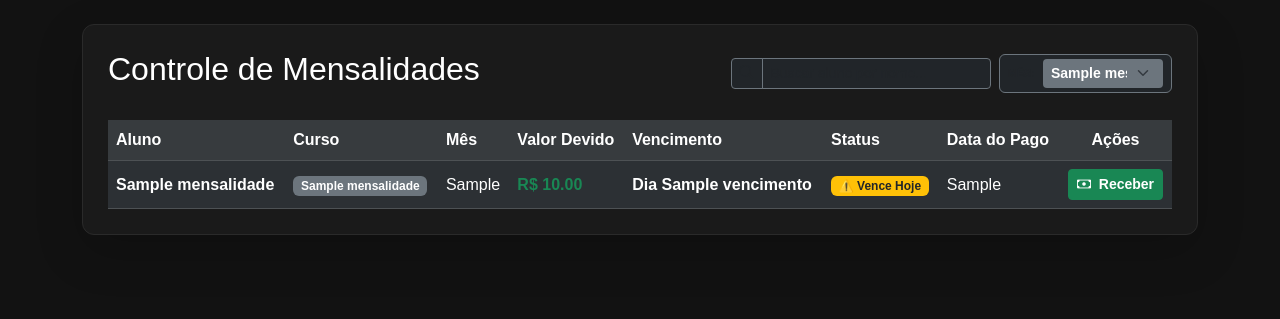
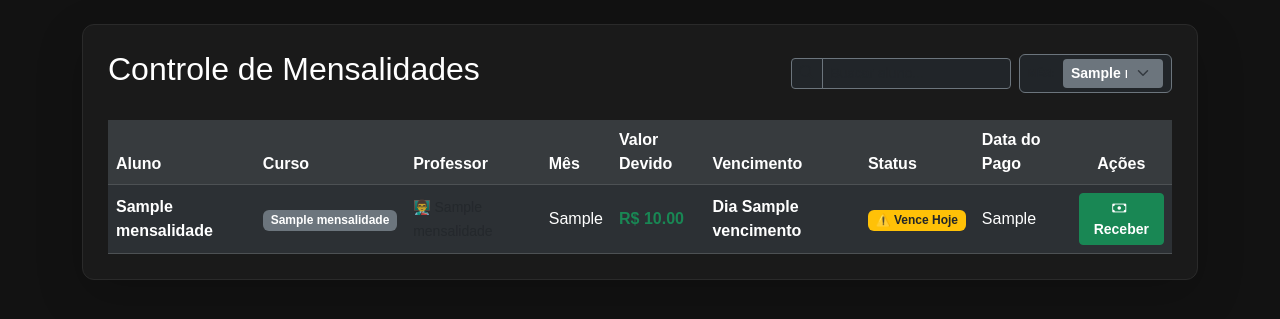
Before and after one commit to brunomoura88/music-school-manager, a Flask app: template templates/financeiro.html in a window 1280 px wide. Shown: the part 57-376 px from the top of the page. Run offline with Flask 3, Linux system fonts and the light colour scheme; the template is opened without the code that fills it: most values are stand-ins (such as "Sample title", 1, 10 or a date in 2020); some libraries are stand-ins or nearby versions.

Commit message:
Update financeiro.html

```diff
--- a/templates/financeiro.html
+++ b/templates/financeiro.html
@@ -31,7 +31,6 @@
       .table {
         color: white;
       }
-      /* CARDS DE RELATÓRIO */
       .card-faturamento {
         background-color: #222222;
         border: 1px solid #333333;
@@ -76,14 +75,27 @@
           <h2>Controle de Mensalidades</h2>
 
           <div class="d-flex align-items-center gap-2 flex-wrap">
-            <div class="input-group input-group-sm" style="width: 260px;">
+
+            {% if pode_ver_relatorio %}
+            <div class="d-flex align-items-center bg-dark p-1 px-2 rounded border border-secondary">
+              <label class="me-2 text-muted fw-bold text-uppercase small m-0" style="font-size: 11px;">Prof:</label>
+              <select id="filtroProfessor" class="form-select form-select-sm bg-secondary text-white border-0 fw-bold" onchange="filtrarTabela()" style="width: 150px; cursor: pointer">
+                <option value="TODOS">-- Todos --</option>
+                {% for prof in professores_lista %}
+                <option value="{{ prof }}">{{ prof }}</option>
+                {% endfor %}
+              </select>
+            </div>
+            {% endif %}
+
+            <div class="input-group input-group-sm" style="width: 220px;">
               <span class="input-group-text bg-dark border-secondary text-muted"><i class="bi bi-search"></i></span>
-              <input type="text" id="campoPesquisa" class="form-control bg-dark text-white border-secondary" placeholder="Buscar aluno por nome..." onkeyup="filtrarAlunos()">
+              <input type="text" id="campoPesquisa" class="form-control bg-dark text-white border-secondary" placeholder="Buscar aluno..." onkeyup="filtrarTabela()">
             </div>
 
             <form action="/financeiro" method="POST" class="d-flex align-items-center bg-dark p-1 px-2 rounded border border-secondary">
               <label class="me-2 text-muted fw-bold text-uppercase small m-0" style="font-size: 11px;">Mês:</label>
-              <select name="competencia_filtro" class="form-select form-select-sm bg-secondary text-white border-0 fw-bold" onchange="this.form.submit()" style="width: 120px; cursor: pointer">
+              <select name="competencia_filtro" class="form-select form-select-sm bg-secondary text-white border-0 fw-bold" onchange="this.form.submit()" style="width: 100px; cursor: pointer">
                 {% for mes in meses_opcoes %}
                 <option value="{{ mes }}" {% if mes == competencia %} selected {% endif %}>{{ mes }}</option>
                 {% endfor %}
@@ -98,6 +110,7 @@
               <tr class="table-active">
                 <th>Aluno</th>
                 <th>Curso</th>
+                <th>Professor</th>
                 <th>Mês</th>
                 <th>Valor Devido</th>
                 <th>Vencimento</th>
@@ -109,13 +122,14 @@
             <tbody>
               {% if not mensalidades %}
               <tr id="linhaVazia">
-                <td colspan="8" class="text-center text-muted py-4">Nenhuma movimentação para este mês ainda.</td>
+                <td colspan="9" class="text-center text-muted py-4">Nenhuma movimentação para este mês ainda.</td>
               </tr>
               {% endif %}
               {% for m in mensalidades %}
-              <tr>
+              <tr data-professor="{{ m.professor_name }}">
                 <td class="fw-bold nome-aluno-col">{{ m.aluno_nome }}</td>
                 <td><span class="badge bg-secondary">{{ m.disciplina_nome if m.disciplina_nome else 'Geral' }}</span></td>
+                <td><span class="text-muted small">👨‍🏫 {{ m.professor_name }}</span></td>
                 <td>{{ m.mes_competencia }}</td>
                 <td class="text-success fw-bold">R$ {{ "%.2f"|format(m.valor|float) }}</td>
                 <td class="fw-bold text-light-50">Dia {{ m.vencimento }}</td>
@@ -147,20 +161,33 @@
     </div>
 
     <script>
-      function filtrarAlunos() {
-        var input = document.getElementById("campoPesquisa");
-        var filtro = input.value.toUpperCase();
+      function filtrarTabela() {
+        var inputNome = document.getElementById("campoPesquisa");
+        var filtroNome = inputNome.value.toUpperCase();
+
+        var seletorProf = document.getElementById("filtroProfessor");
+        // Se o elemento não existir (para profs normais), o padrão é buscar 'TODOS'
+        var filtroProf = seletorProf ? seletorProf.value : "TODOS";
+
         var tabela = document.getElementById("tabelaFinanceiro");
         var linhas = tabela.getElementsByTagName("tbody")[0].getElementsByTagName("tr");
 
         for (var i = 0; i < linhas.length; i++) {
-          // Ignora a linha de aviso caso a tabela esteja vazia
           if (linhas[i].id === "linhaVazia") continue;
 
+          // Pega o nome do professor guardado na tag da linha
+          var profDaLinha = linhas[i].getAttribute("data-professor");
           var colunaNome = linhas[i].getElementsByClassName("nome-aluno-col")[0];
+
           if (colunaNome) {
             var textoNome = colunaNome.textContent || colunaNome.innerText;
-            if (textoNome.toUpperCase().indexOf(filtro) > -1) {
+
+            // Valida as duas condições matemáticas simultaneamente
+            var bateuNome = textoNome.toUpperCase().indexOf(filtroNome) > -1;
+            var bateuProfessor = (filtroProf === "TODOS" || profDaLinha === filtroProf);
+
+            // Exibe a linha apenas se passar em ambos os filtros ao mesmo tempo
+            if (bateuNome && bateuProfessor) {
               linhas[i].style.display = "";
             } else {
               linhas[i].style.display = "none";
```
